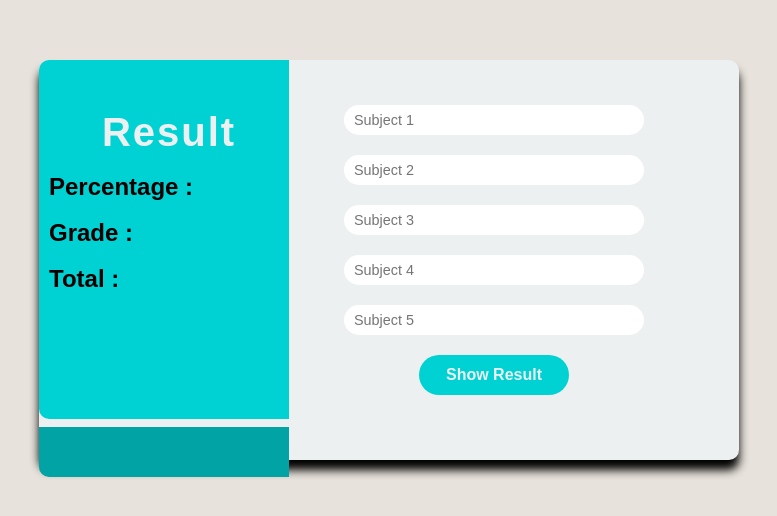
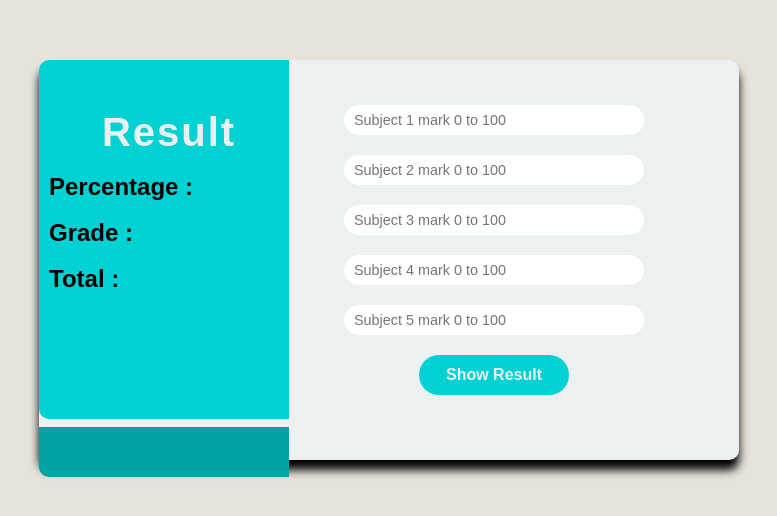
Before and after one commit to Prabodh-Kumar-Mallick/Grade-Calculator, a plain HTML site: page index.html in a window 1280 px wide. Shown: the part 140-656 px from the top of the page, without its empty margins (251-1028 px from the left). Drawn offline with Linux system fonts and the light colour scheme.

Commit message:
Add files via upload

```diff
--- a/index.html
+++ b/index.html
@@ -25,11 +25,11 @@
 <div class="content">
     <div class="right_side">
 
-        <input type="tel" id="c" placeholder="Subject 1">
-        <input type="tel" id="ja" placeholder="Subject 2">
-        <input type="tel" id="ph" placeholder="Subject 3">
-        <input type="tel" id="mt" placeholder="Subject 4">
-        <input type="tel" id="csa" placeholder="Subject 5">
+        <input type="tel" id="c" placeholder="Subject 1 mark 0 to 100" >
+        <input type="tel" id="ja" placeholder="Subject 2 mark 0 to 100">
+        <input type="tel" id="ph" placeholder="Subject 3 mark 0 to 100">
+        <input type="tel" id="mt" placeholder="Subject 4 mark 0 to 100">
+        <input type="tel" id="csa" placeholder="Subject 5 mark 0 to 100">
  <button type="button" onclick="showResult()">Show Result</button>
     </div>
 </div>
```
